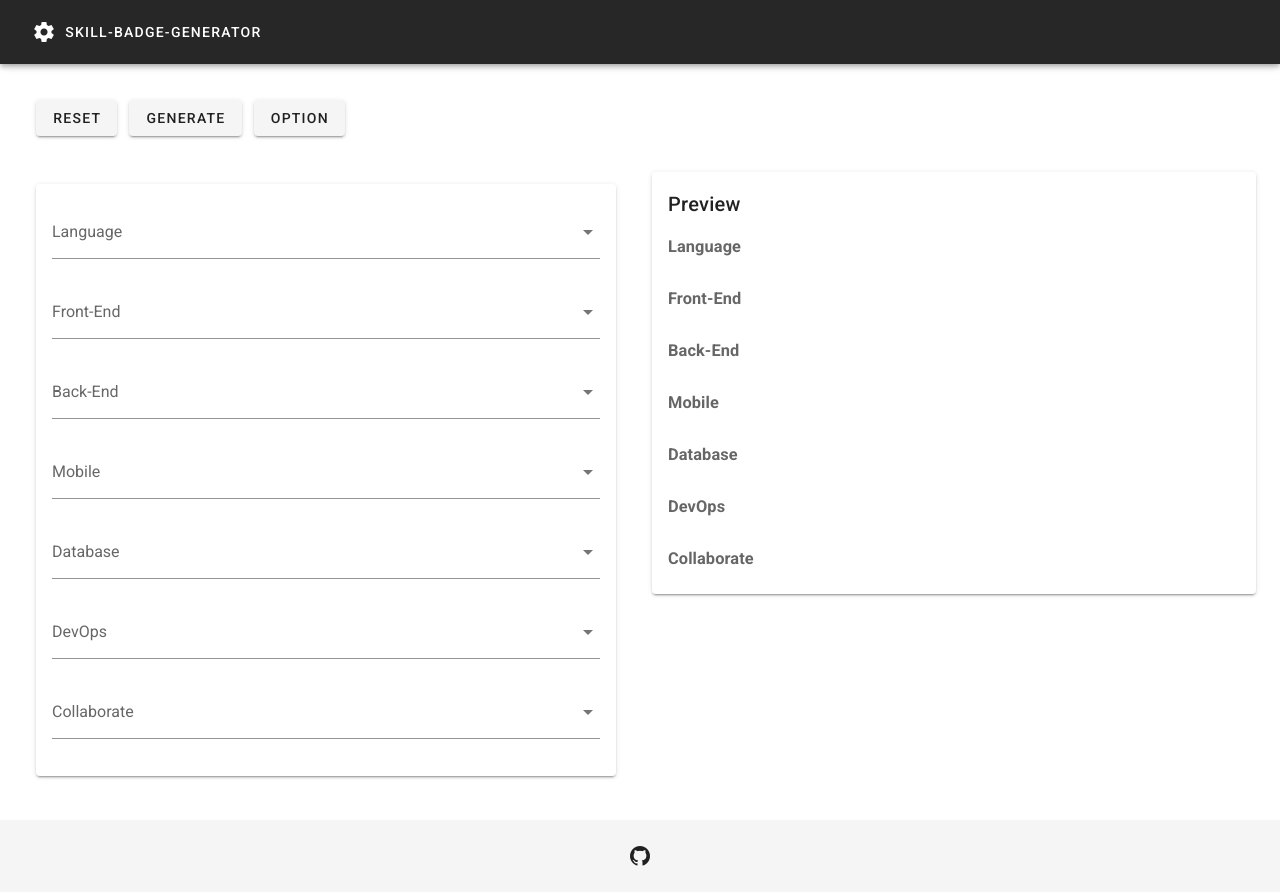
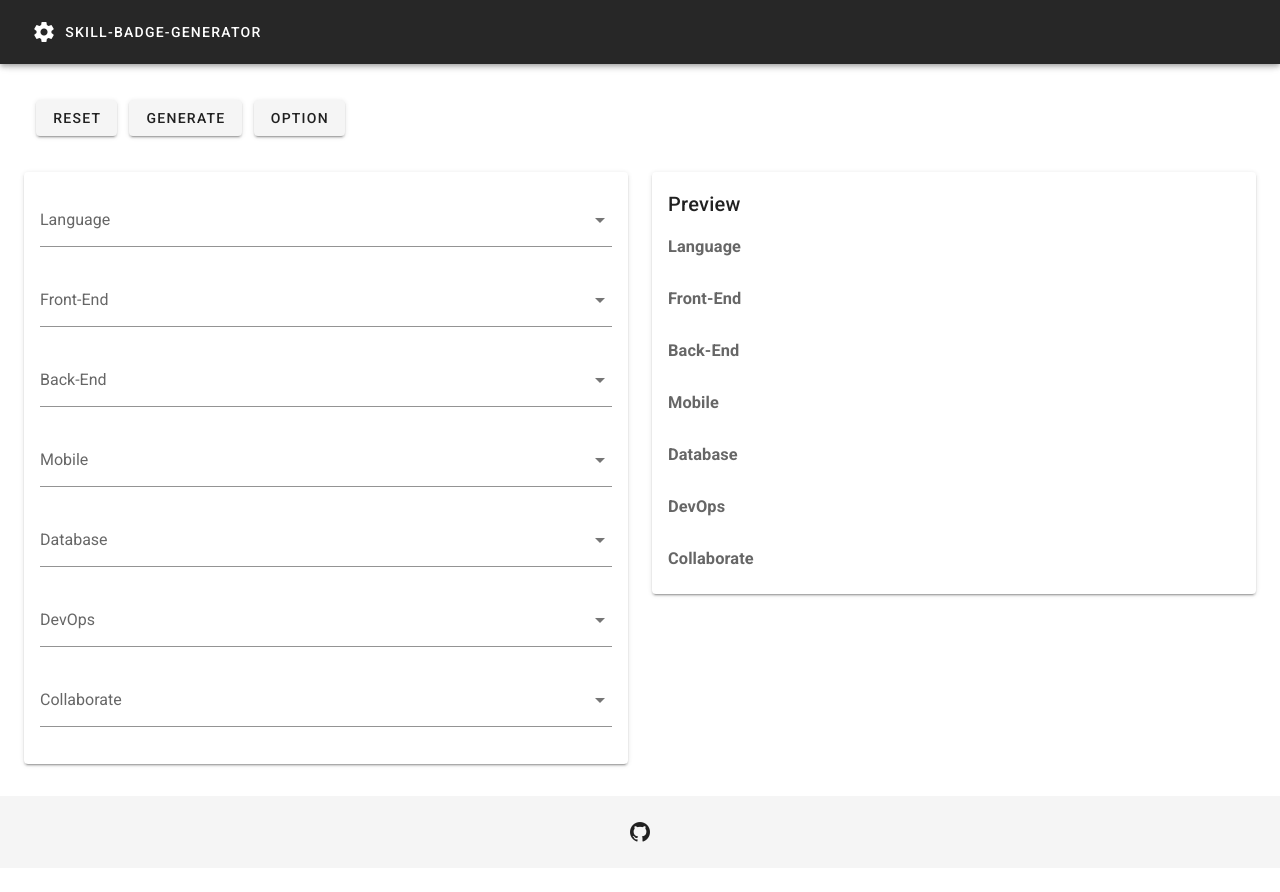
Before and after one commit to proceane/skill-badge-generator, a Vue app: page / in a window 1280 px wide. After the commit the page ends 868 px from the top, so only its background shows below. Built offline with nearby package versions, Linux system fonts and the light colour scheme.

Commit message:
remove v-container in SelectArea

```diff
--- a/src/components/SelectArea.vue
+++ b/src/components/SelectArea.vue
@@ -1,5 +1,4 @@
 <template>
-  <v-container>
     <v-card>
       <v-card-text>
         <LangSkillCheckBox @selectLangSkillList="sendLangSkillList" ref="lang"/>
@@ -11,7 +10,6 @@
         <CollaboSkillCheckBox @selectCollaboSkillList="sendCollaboSkillList" ref="collabo"/>
       </v-card-text>
     </v-card>
-  </v-container>
 </template>
 
 <script>
```
